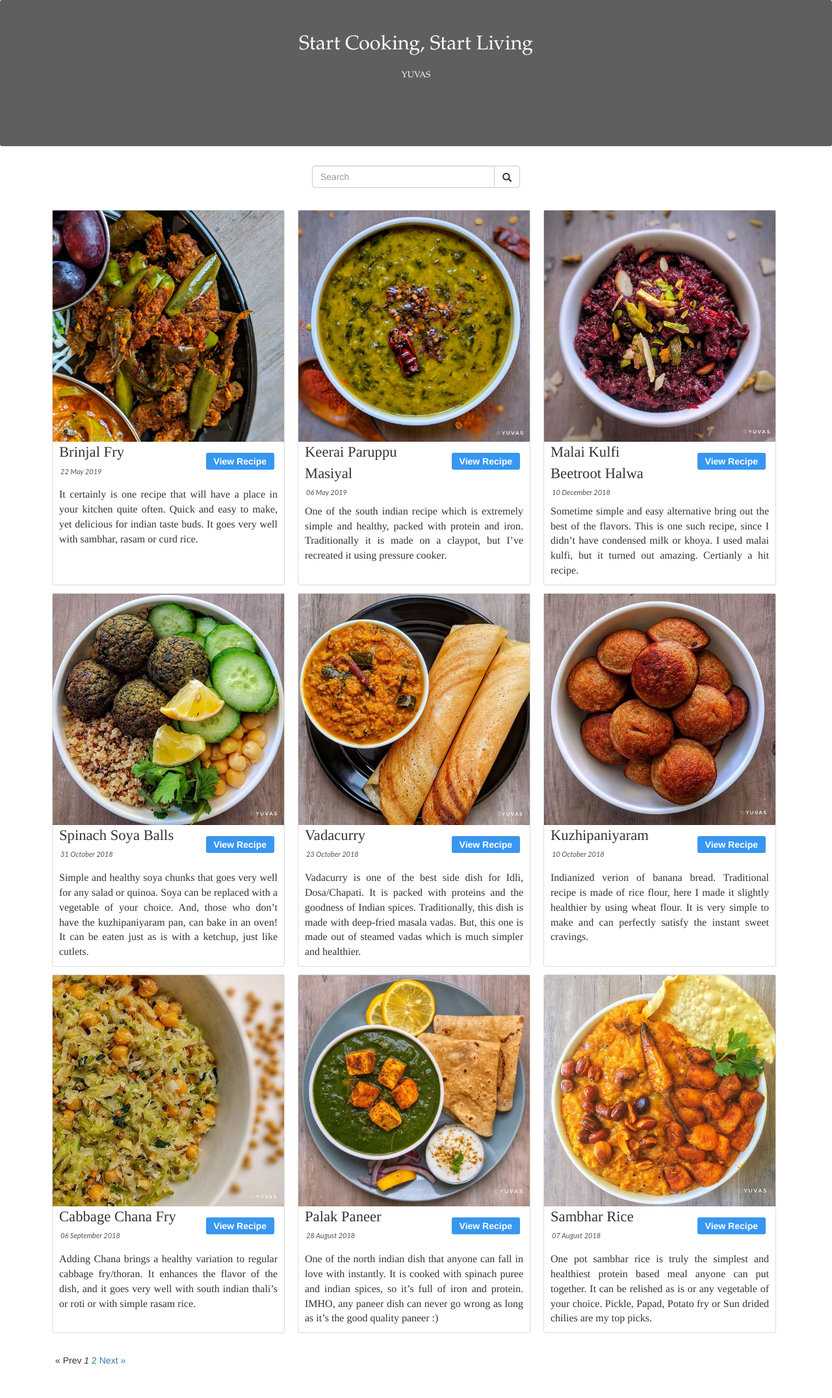
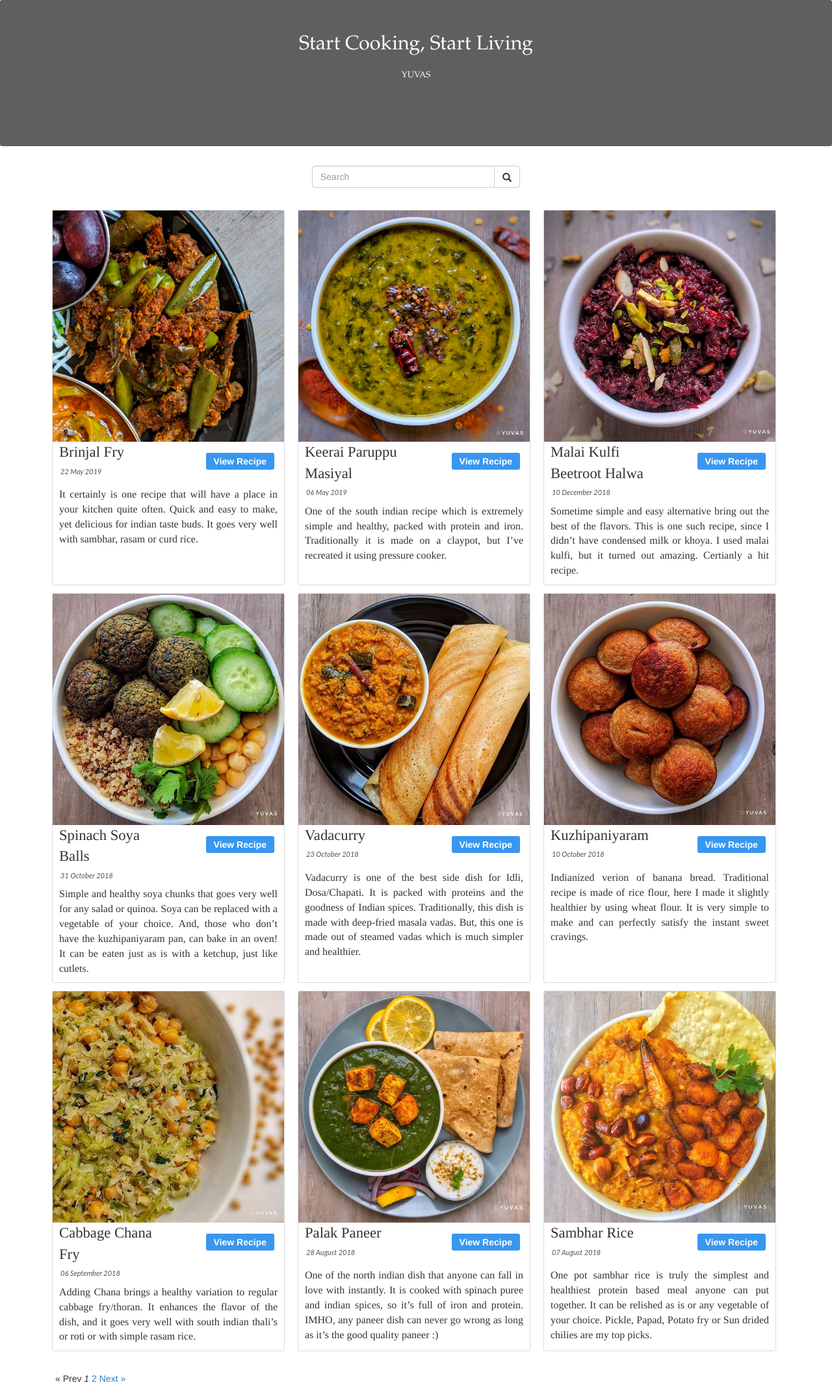
Before and after one commit to lkisby/lkisby.github.io, a Jekyll site: the page built from index.html, in a window 1280 px wide. Shown: the whole page at 65% size. Built offline with Jekyll 4.4.1, drawn with Linux system fonts in a browser that asks for light colours; the list of posts is cut into pages by our own code; before the commit the page ends 2124 px from its top, so only the background shows below that.

Commit message:
Fix grid widths
Signed-off-by: Yuva Shankar <yuva29@users.noreply.github.com>

```diff
--- a/index.html
+++ b/index.html
@@ -15,13 +15,13 @@ pagination:
              <a href="{{ recipe.insta-link }}" target="_blank"><img style="max-width: 100%; max-height: 100%;" src="{{ site.url}}/{{ recipe.img-src }}"></a>
           </div>
           <div class="row" style="padding-left:10px; padding-right:10px">
-             <div class="col-sm" style="min-width:58%">
+             <div class="col-sm">
                 <a style="font-family: times, serif; font-size:17pt">{{ recipe.title }}</a><br>
                 <div class="date-entry" style="padding-top: 5px; padding-left: 2px">
                    {{ recipe.date | date_to_long_string }}
                 </div>
              </div>
-             <div class="col-sm" style="text-align:right; padding:20px; min-width:42%">
+             <div class="col-sm" style="text-align:right; padding:20px">
                 <a style="text-align:right" class="view-recipe-button" href="{{ recipe.recipe-link }}"> View Recipe </a>
              </div>
           </div>
```
